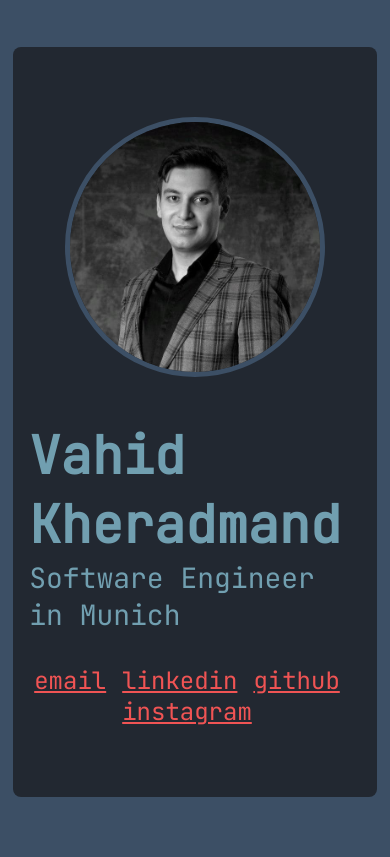
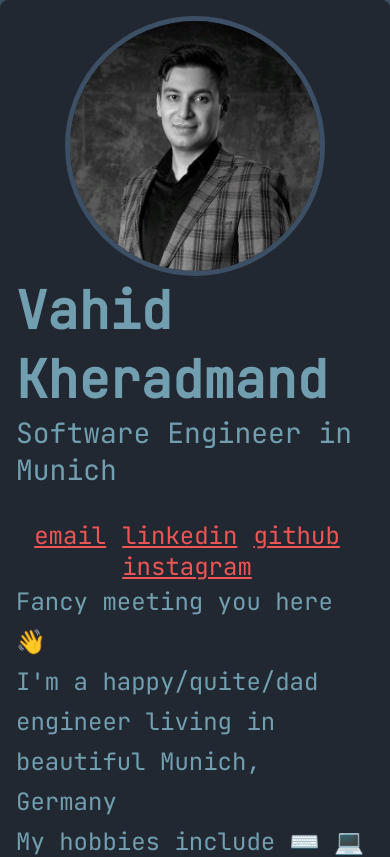
Before and after one commit to developerium/developerium.github.io, a React (Create React App) app: page / in a window 390 px wide. Shown: the top 857 px of the page. Built offline with nearby package versions, Linux system fonts and the light colour scheme.

Commit message:
Work on responsiveness of the site

```diff
--- a/src/App.tsx
+++ b/src/App.tsx
@@ -1,15 +1,13 @@
 import React from 'react';
 import styled from 'styled-components';
+import { AboutMe } from './AboutMe';
 import { AppStyle } from './AppStyle';
 import { Header } from './Header';
-import { appColor, maxWidth } from './theme';
+import { appColor, maxMobileWidth, maxTabletWidth } from './theme';
 
 const Root = styled.div`
   display: flex;
   flex-direction: column;
-  justify-content: center;
-
-  width: 900px;
 
   padding: 16px;
   margin: auto;
@@ -17,9 +15,14 @@ const Root = styled.div`
   border-radius: 8px;
   background-color: ${appColor};
 
-  @media (max-width: ${maxWidth}px) {
-    width: 85%;
-    height: 85%;
+  width: 900px;
+
+  @media (max-width: ${maxMobileWidth}px) {
+    width: 100%;
+  }
+
+  @media (max-width: ${maxTabletWidth}px) {
+    width: 700px;
   }
 `;
 
@@ -28,6 +31,7 @@ function App() {
     <Root>
       <AppStyle />
       <Header />
+      <AboutMe />
     </Root>
   );
 }
--- a/src/Header.tsx
+++ b/src/Header.tsx
@@ -3,14 +3,14 @@ import styled from 'styled-components';
 
 import myImage from './assets/me-01.jpg';
 import { SocialLinks } from './SocialLinks';
-import { bodyColor, maxWidth, textColor } from './theme';
+import { bodyColor, maxMobileWidth, textColor } from './theme';
 
 const Root = styled.div`
   width: 100%;
   display: flex;
   justify-content: space-between;
 
-  @media (max-width: ${maxWidth}px) {
+  @media (max-width: ${maxMobileWidth}px) {
     flex-direction: column-reverse;
     height: 85%;
   }
@@ -40,7 +40,7 @@ const Image = styled.img`
   border: 5px solid ${bodyColor};
   margin: auto;
 
-  @media (max-width: ${maxWidth}px) {
+  @media (max-width: ${maxMobileWidth}px) {
     width: 250px;
   }
 `;
--- a/src/SocialLinks.tsx
+++ b/src/SocialLinks.tsx
@@ -1,7 +1,7 @@
 import React, { FC } from 'react';
 import styled from 'styled-components';
 import { Link } from './Link';
-import { maxWidth } from './theme';
+import { maxMobileWidth } from './theme';
 
 const Root = styled.div`
   padding-top: 32px;
@@ -9,7 +9,7 @@ const Root = styled.div`
   flex-direction: row;
   flex-wrap: wrap;
 
-  @media (max-width: ${maxWidth}px) {
+  @media (max-width: ${maxMobileWidth}px) {
     justify-content: center;
   }
 `;
--- a/src/theme.ts
+++ b/src/theme.ts
@@ -6,4 +6,5 @@ export const textColor = '#719FB0';
 export const linkColor = '#F05454';
 export const linkHoverColor = bodyColor;
 
-export const maxWidth = 500;
+export const maxMobileWidth = 500;
+export const maxTabletWidth = 800;
```
